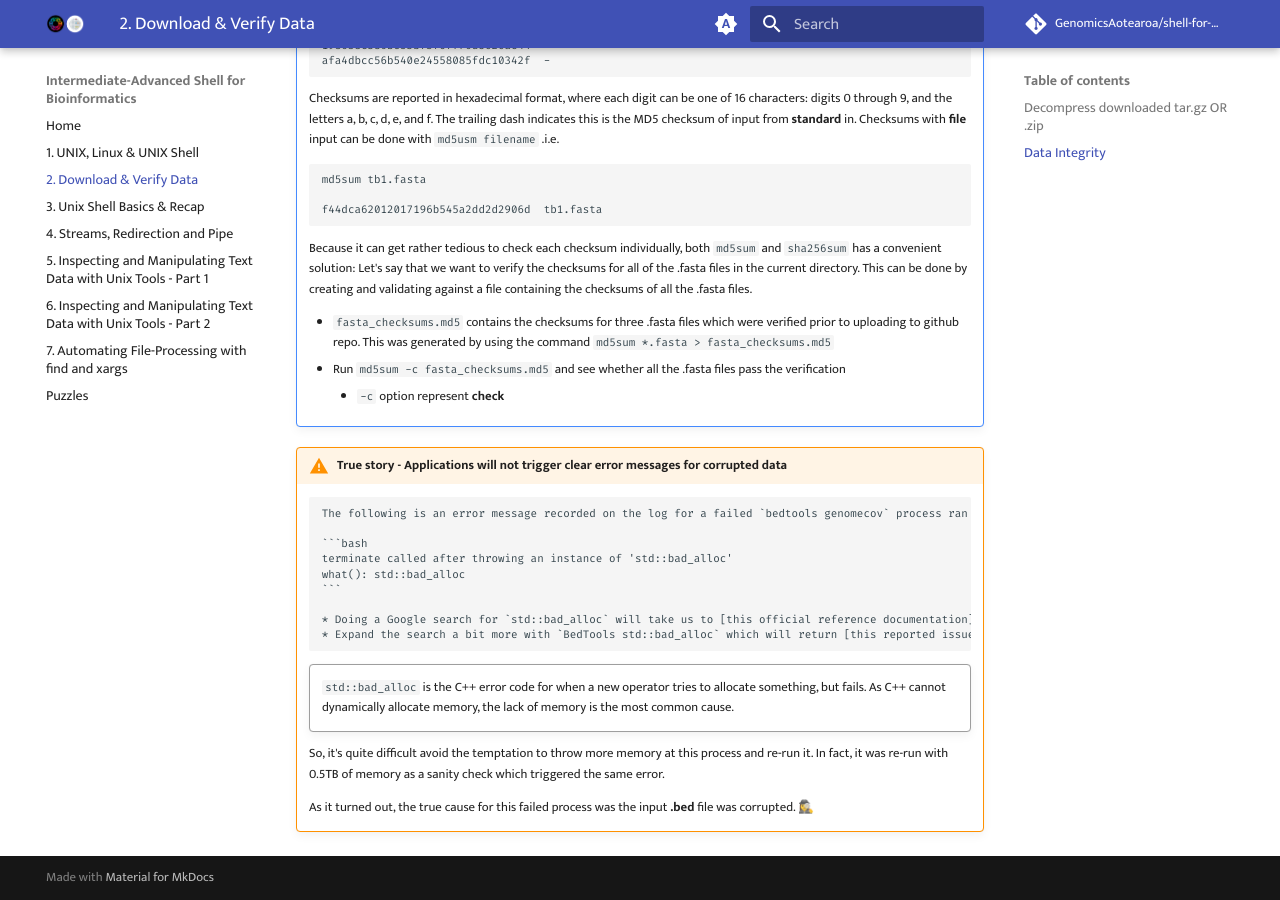
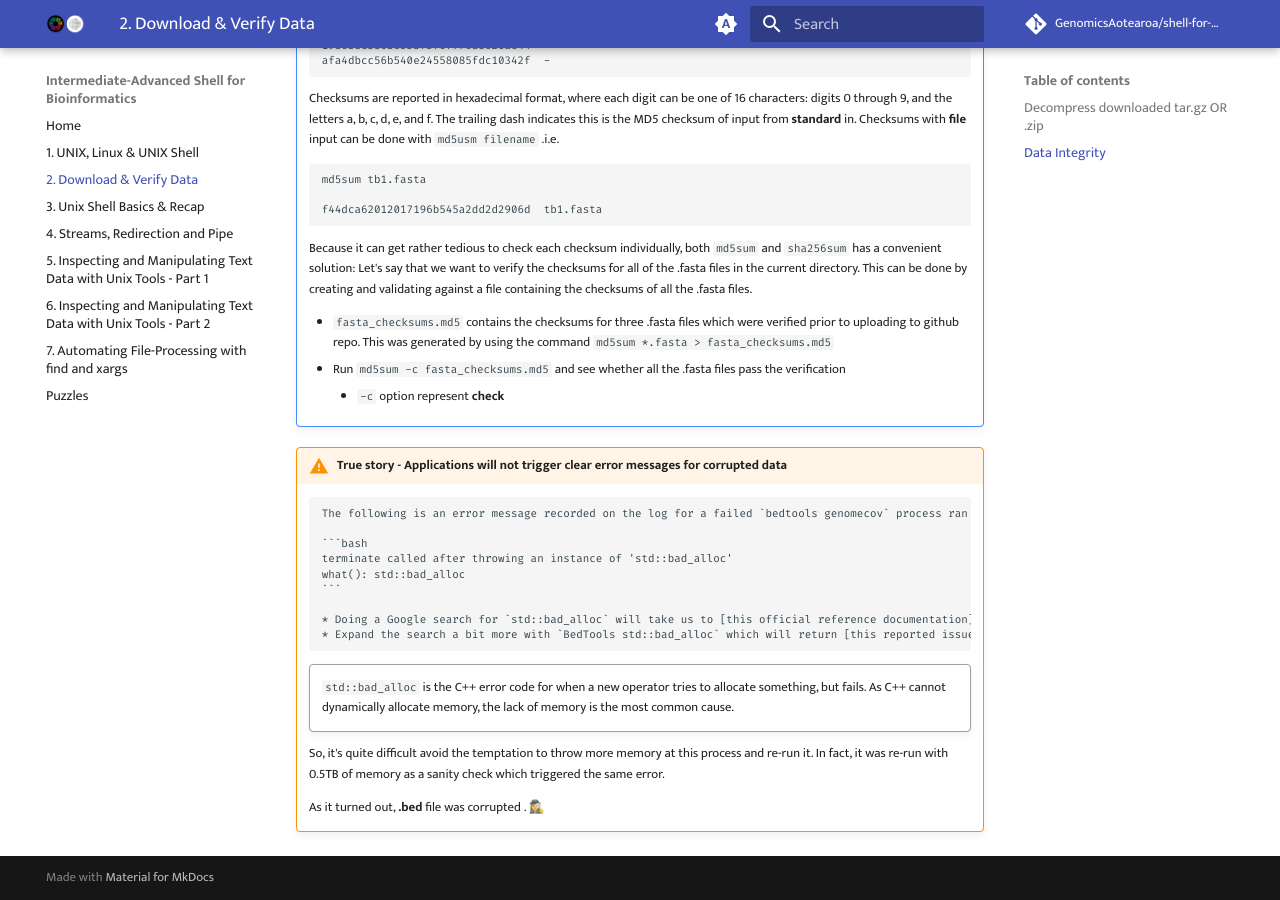
Before and after one commit to GenomicsAotearoa/shell-for-bioinformatics, an MkDocs documentation site: the page built from docs/1_download_data.md, in a window 1280 px wide and 900 px high, scrolled down 2378 px. Built offline with MkDocs 1.6.1 and Material for MkDocs 9.7.7, drawn with Linux system fonts in a browser that asks for light colours; comment, search, counter and statistics services are not loaded; the version menu is left out.

Commit message:
fix grammar

```diff
--- a/docs/1_download_data.md
+++ b/docs/1_download_data.md
@@ -111,4 +111,4 @@ Data we download is the starting point of all future analyses and conclusions. T
 
     So, it's quite difficult avoid the temptation to throw more memory at this process and re-run it. In fact, it was re-run with 0.5TB of memory as a sanity check which triggered the same error.
 
-    As it turned out, the true cause for this failed process was the input **.bed** file was corrupted.  🕵️‍♀️
+    As it turned out, **.bed** file was corrupted .  🕵️‍♀️
```
